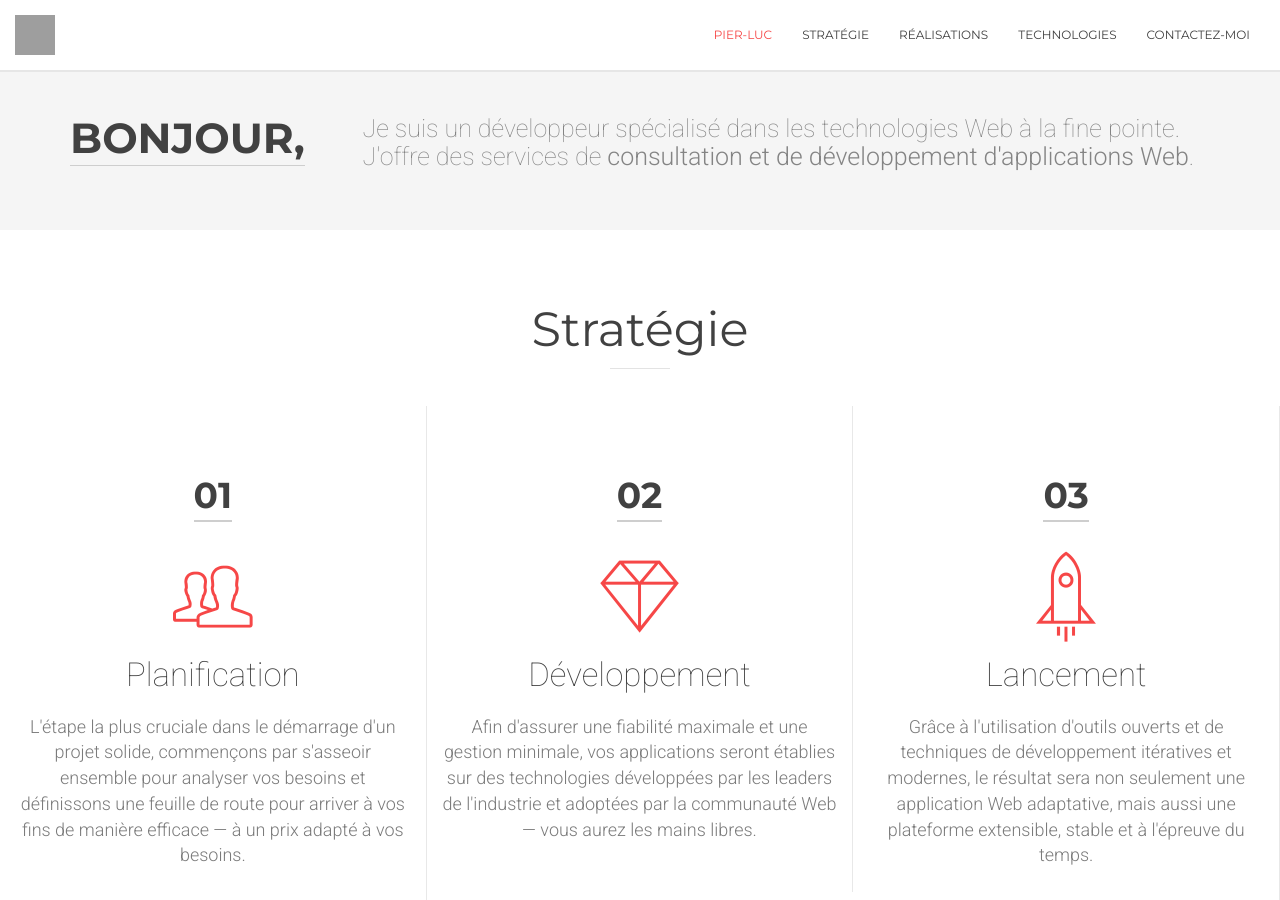
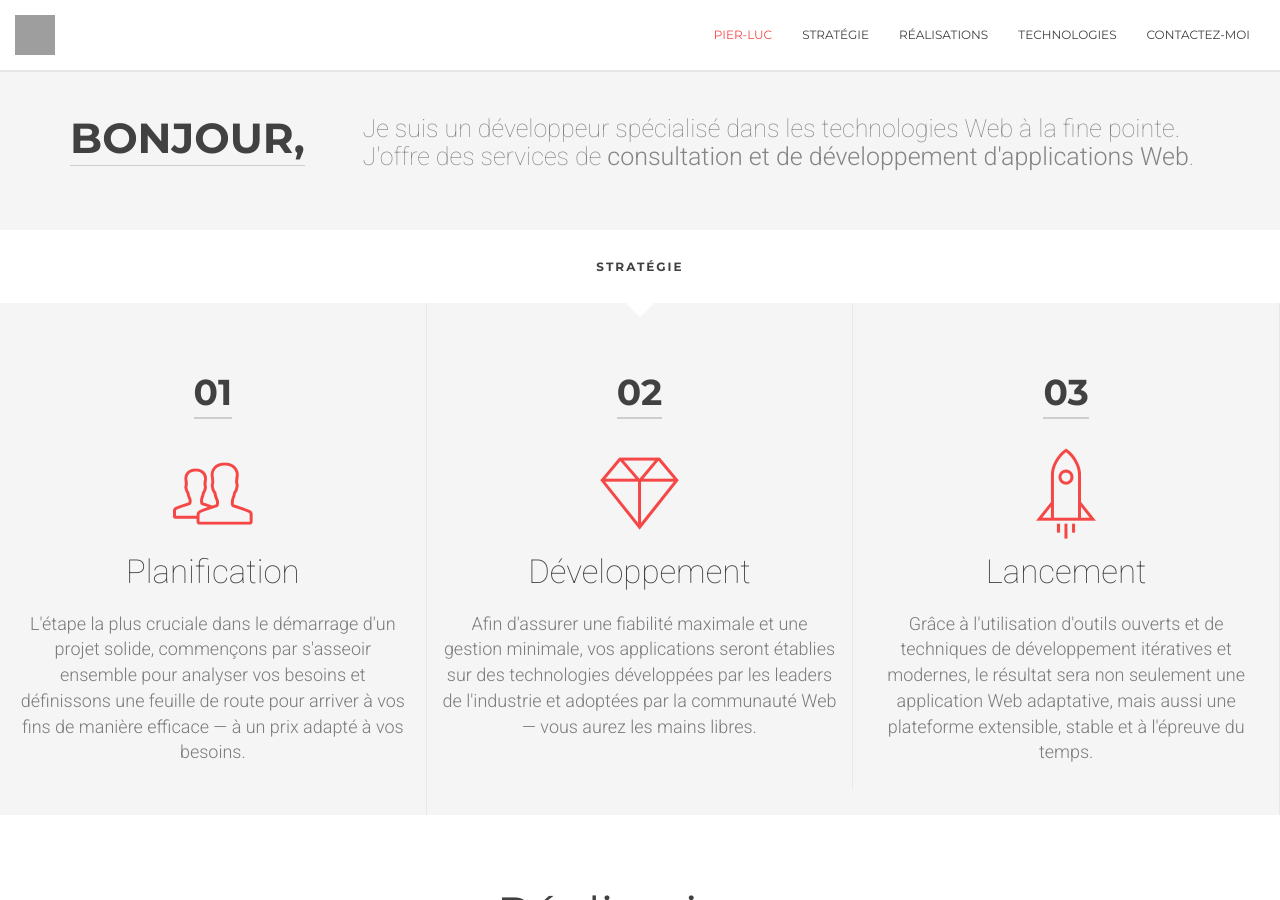
Before and after one commit to Zertz/pierluc.io, a Jekyll site: the page built from index.html, in a window 1280 px wide and 900 px high, scrolled down 845 px. Built offline with Jekyll 4.4.1, drawn with Linux system fonts in a browser that asks for light colours; grey boxes are pictures that could not be loaded.

Commit message:
Tweak services/work headers

```diff
--- a/_includes/realisations.html
+++ b/_includes/realisations.html
@@ -1,4 +1,4 @@
-<section id="work" class="background1 section-padding">
+<section id="work" class="background2 section-padding">
   <div class="container">
     <div class="row">
       <div class="col-xs-12 section-title text-center">
--- a/_includes/services.html
+++ b/_includes/services.html
@@ -1,9 +1,10 @@
-<section id="services" class="background2 section-padding">
-  <div class="container">
-    <div class="row">
-      <div class="col-xs-12 section-title text-center">
-        <h2>Stratégie</h2>
-        <span class="section-divider"></span>
+<section id="services">
+  <div id="our-process-title" class="pt30 pb30">
+    <div class="container">
+      <div class="row">
+        <div class="col-lg-12 text-center">
+          <h4 class="no-margin">Stratégie</h4>
+        </div>
       </div>
     </div>
   </div>
```
